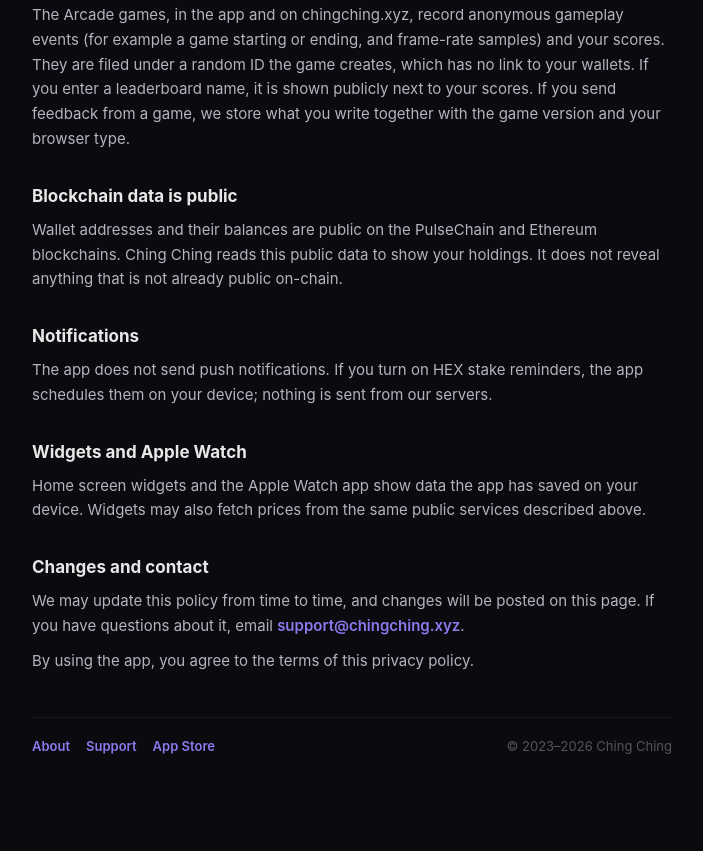
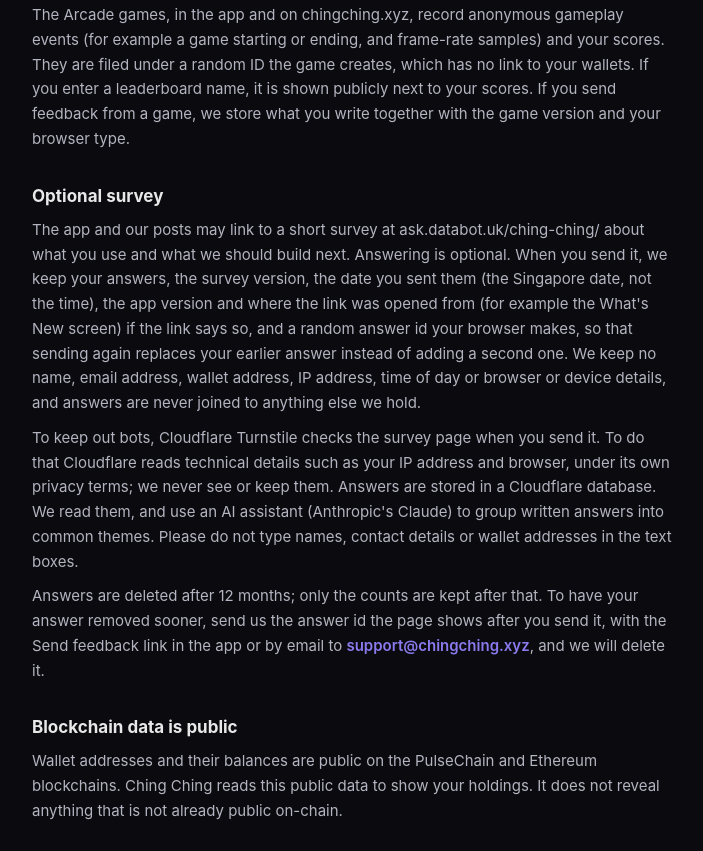
Before and after one commit to mrmcgit/chingching-web, a plain HTML site: page privacy/index.html in a window 1280 px wide. Shown: the part 1139-1990 px from the top of the page, without its empty margins (288-991 px from the left). Before the commit the page ends 1969 px from the top, so only its background shows below. Drawn offline with Linux system fonts and the light colour scheme.

Commit message:
Privacy policy names the optional survey at ask.databot.uk (source 19f6ce3)

```diff
--- a/privacy/index.html
+++ b/privacy/index.html
@@ -74,7 +74,7 @@
 <main class="page">
   <a class="brand" href="/about/"><img src="/logo.png" alt="" width="28" height="28">Ching Ching</a>
   <h1>Privacy Policy</h1>
-  <p class="lede">For the Ching Ching app for iPhone, iPad and Apple Watch, and the games on chingching.xyz. Last updated 31 October 2026.</p>
+  <p class="lede">For the Ching Ching app for iPhone, iPad and Apple Watch, and the games on chingching.xyz. Last updated 26 November 2026.</p>
 
   <h2>No accounts or sign-ups</h2>
   <p>There are no user accounts, no logins and no registration. Ching Ching never asks for your name, email address or any other personal information.</p>
@@ -99,6 +99,11 @@
 
   <h2>Arcade games</h2>
   <p>The Arcade games, in the app and on chingching.xyz, record anonymous gameplay events (for example a game starting or ending, and frame-rate samples) and your scores. They are filed under a random ID the game creates, which has no link to your wallets. If you enter a leaderboard name, it is shown publicly next to your scores. If you send feedback from a game, we store what you write together with the game version and your browser type.</p>
+
+  <h2 id="survey">Optional survey</h2>
+  <p>The app and our posts may link to a short survey at ask.databot.uk/ching-ching/ about what you use and what we should build next. Answering is optional. When you send it, we keep your answers, the survey version, the date you sent them (the Singapore date, not the time), the app version and where the link was opened from (for example the What's New screen) if the link says so, and a random answer id your browser makes, so that sending again replaces your earlier answer instead of adding a second one. We keep no name, email address, wallet address, IP address, time of day or browser or device details, and answers are never joined to anything else we hold.</p>
+  <p>To keep out bots, Cloudflare Turnstile checks the survey page when you send it. To do that Cloudflare reads technical details such as your IP address and browser, under its own privacy terms; we never see or keep them. Answers are stored in a Cloudflare database. We read them, and use an AI assistant (Anthropic's Claude) to group written answers into common themes. Please do not type names, contact details or wallet addresses in the text boxes.</p>
+  <p>Answers are deleted after 12 months; only the counts are kept after that. To have your answer removed sooner, send us the answer id the page shows after you send it, with the Send feedback link in the app or by email to <a href="mailto:support@chingching.xyz">support@chingching.xyz</a>, and we will delete it.</p>
 
   <h2>Blockchain data is public</h2>
   <p>Wallet addresses and their balances are public on the PulseChain and Ethereum blockchains. Ching Ching reads this public data to show your holdings. It does not reveal anything that is not already public on-chain.</p>
```
